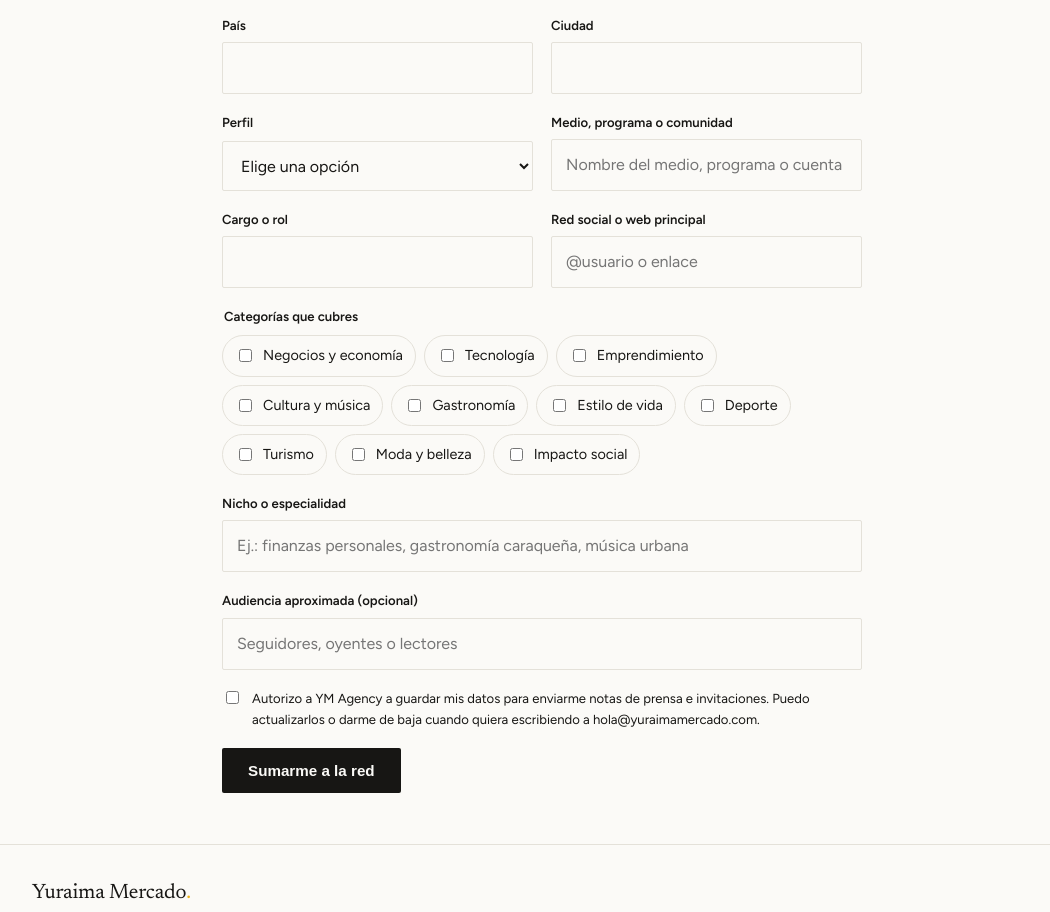
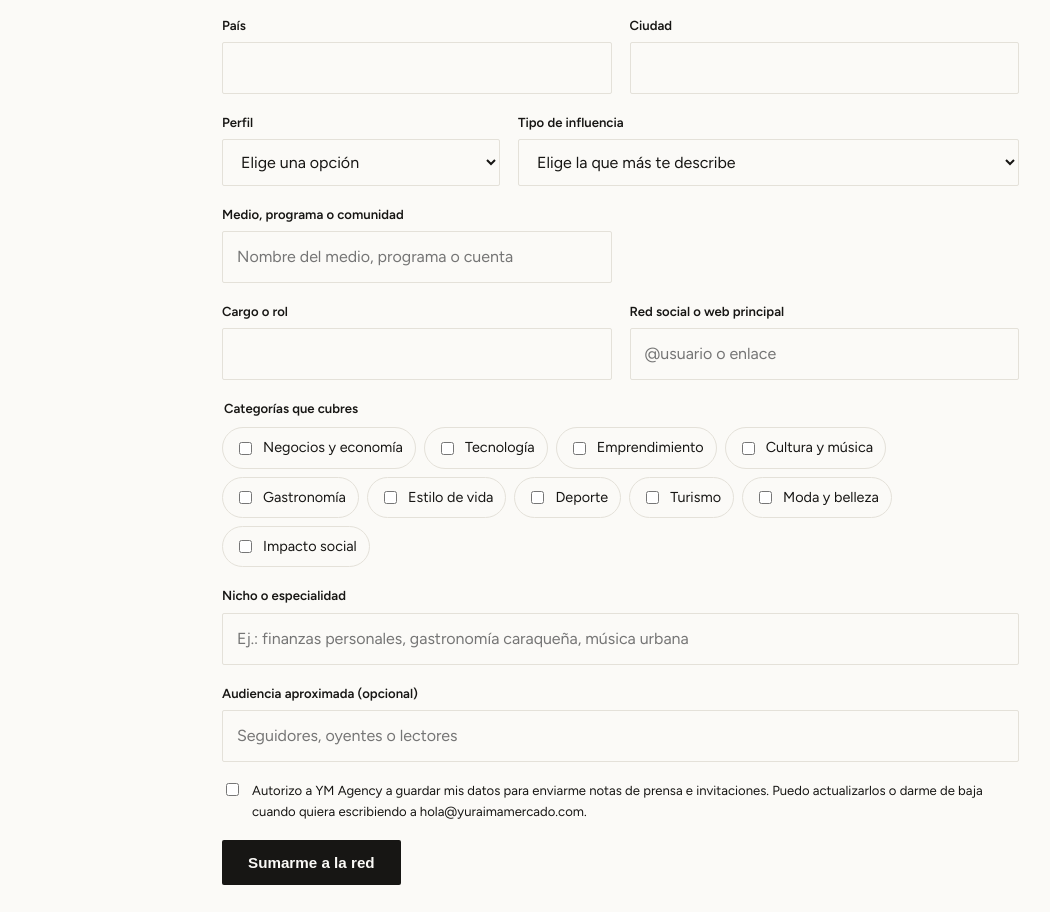
Before and after one commit to yuraimamercado/yuraimamercado.github.io, a plain HTML site: page red/index.html in a window 1280 px wide. Shown: the part 833-1745 px from the top of the page, without its empty margins (88-1138 px from the left). Drawn offline with Linux system fonts and the light colour scheme.

Commit message:
Red: tipo de influencia en el formulario
Co-Authored-By: Claude Opus 5.5 <noreply@anthropic.com>
Claude-Session: https://claude.ai/code/session_01WJJHdS63DEMNPDHmr7pEf1

```diff
--- a/red/index.html
+++ b/red/index.html
@@ -363,6 +363,9 @@ p,.lead,.prose p,.recorrido p,.ideas-lista p,.carrusel .destacado p,.testimonio
       </div>
       <div class="doble">
         <label>Perfil<select name="Perfil" required><option value="">Elige una opción</option><option>Periodista</option><option>Director(a) o editor(a) de medio</option><option>Medio de comunicación</option><option>Medio independiente</option><option>Medio internacional</option><option>Locutor(a) o conductor(a)</option><option>Productor(a) de radio o TV</option><option>Talento</option><option>Creador(a) de contenido</option><option>Líder de opinión</option></select></label>
+        <label>Tipo de influencia<select name="Tipo de influencia" required><option value="">Elige la que más te describe</option><option>Amplificador: llego a una gran audiencia</option><option>Generador de contenido: creo piezas de estética y calidad</option><option>Unicornio: amplifico, influyo y creo contenido</option><option>Líder de opinión: muevo decisiones en persona y en mi entorno</option><option>Periodista o medio: cubro y publico noticias</option></select></label>
+      </div>
+      <div class="doble">
         <label>Medio, programa o comunidad<input name="Medio o programa" placeholder="Nombre del medio, programa o cuenta"></label>
       </div>
       <div class="doble">
```
